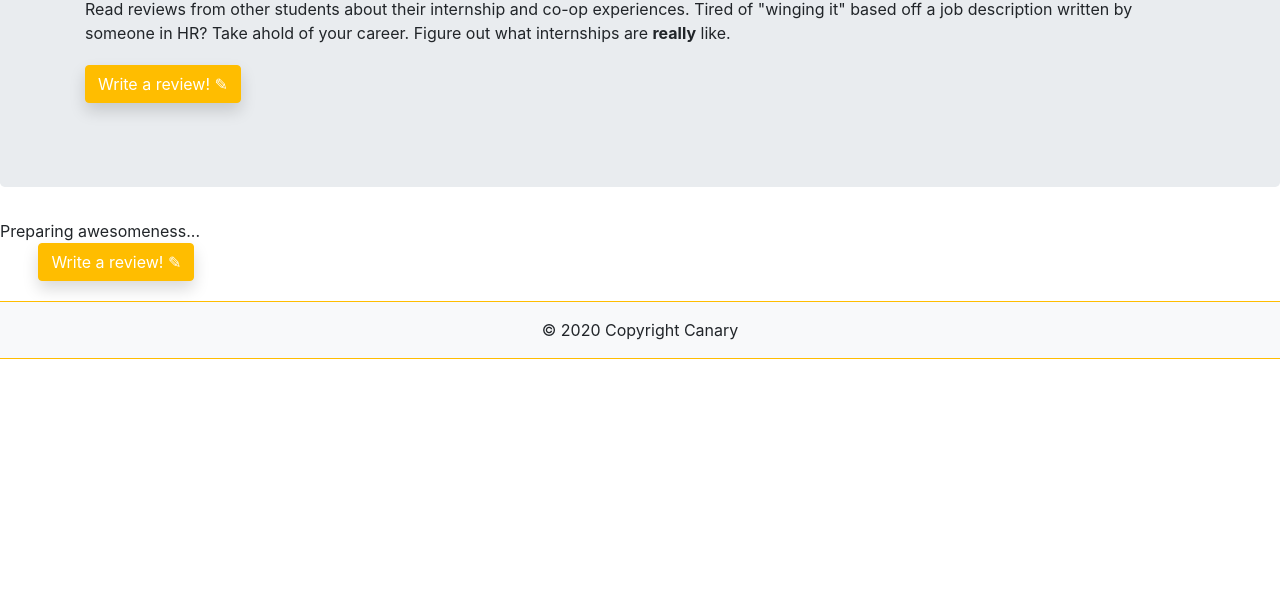
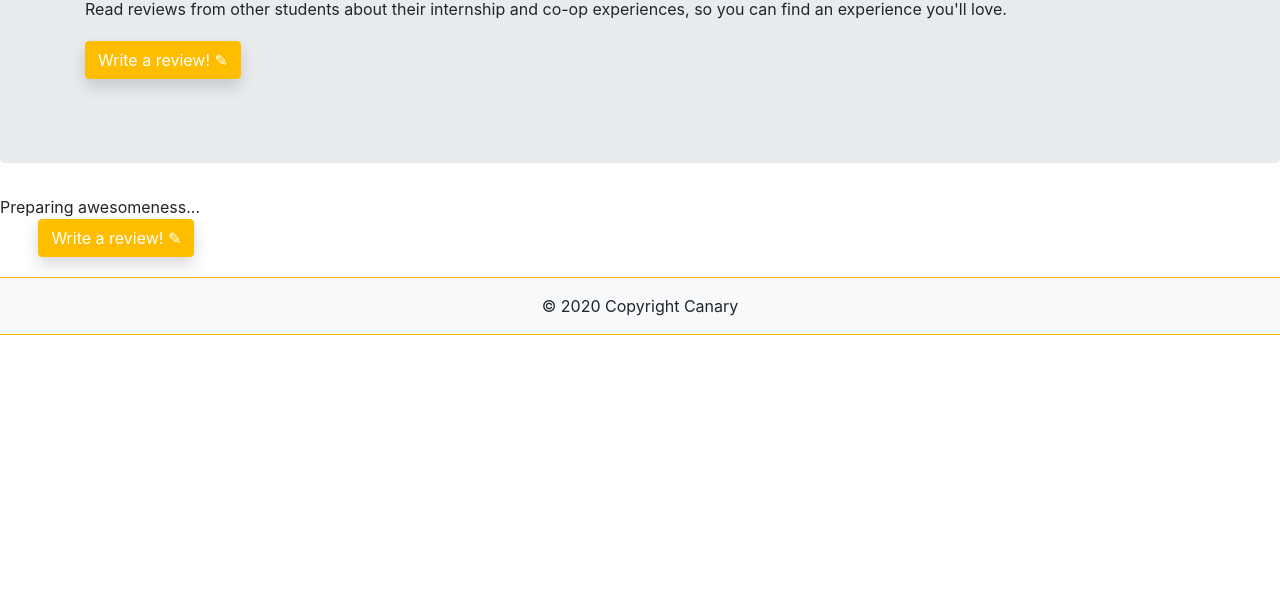
Before and after one commit to spettway/canary_V1, a plain HTML site: page index.html in a window 1280 px wide. Shown: the part 205-800 px from the top of the page. Drawn offline with nearby package versions, Linux system fonts and the light colour scheme.

Commit message:
Update index.html

```diff
--- a/index.html
+++ b/index.html
@@ -47,7 +47,7 @@
   <div class="jumbotron">
     <div class="container">
       <h1 class="display-3 resize-jumbotron">Don't go into your internship <strong>blind</strong></h1>
-      <p>Read reviews from other students about their internship and co-op experiences. Tired of "winging it" based off a job description written by someone in HR? Take ahold of your career. Figure out what internships are <span class='italics'>really</span> like.</p>
+      <p>Read reviews from other students about their internship and co-op experiences, so you can find an experience you'll love.</p>
       <div class="write-review-button-top">
         <a class="shadow btn btn-primary bg-canary-orange border-canary-orange" href="https://canarystudent.formstack.com/forms/canary" role="button" target="_blank">Write a review! ✎</a>
       </div>
```
